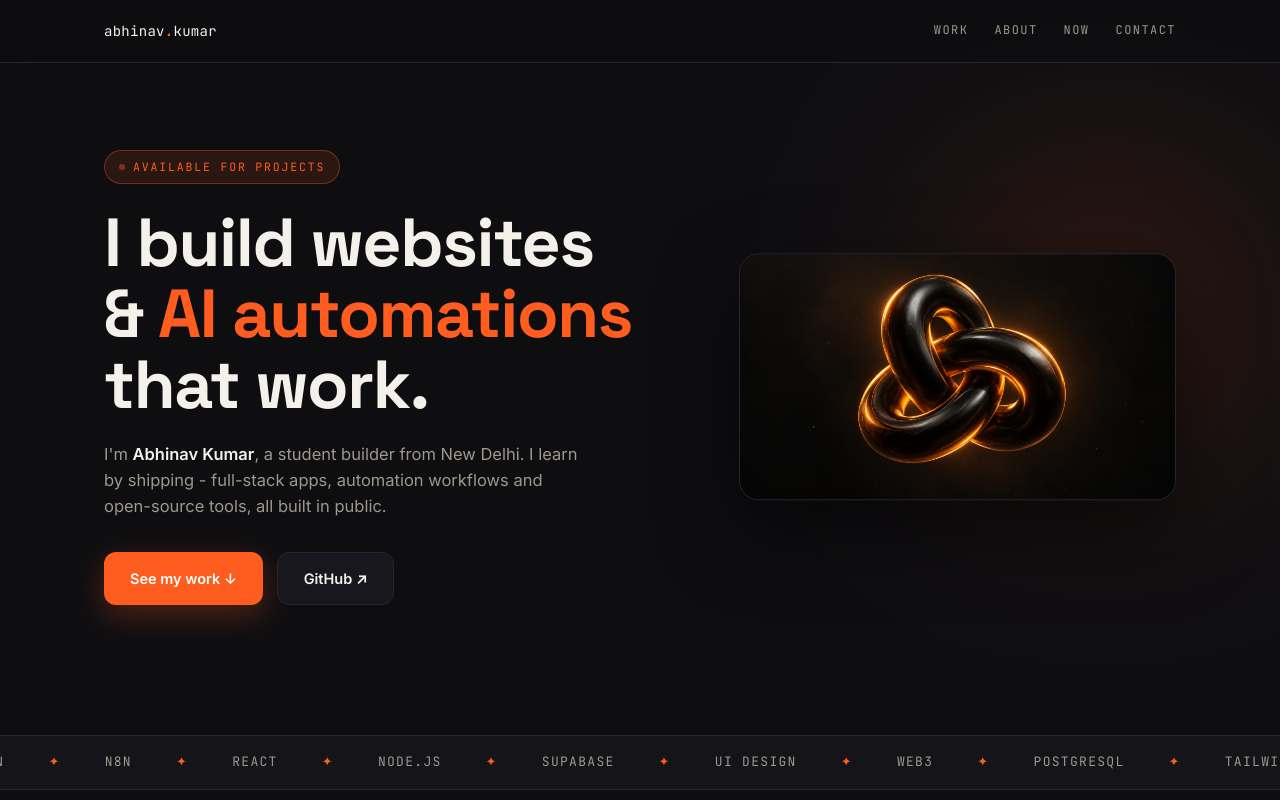
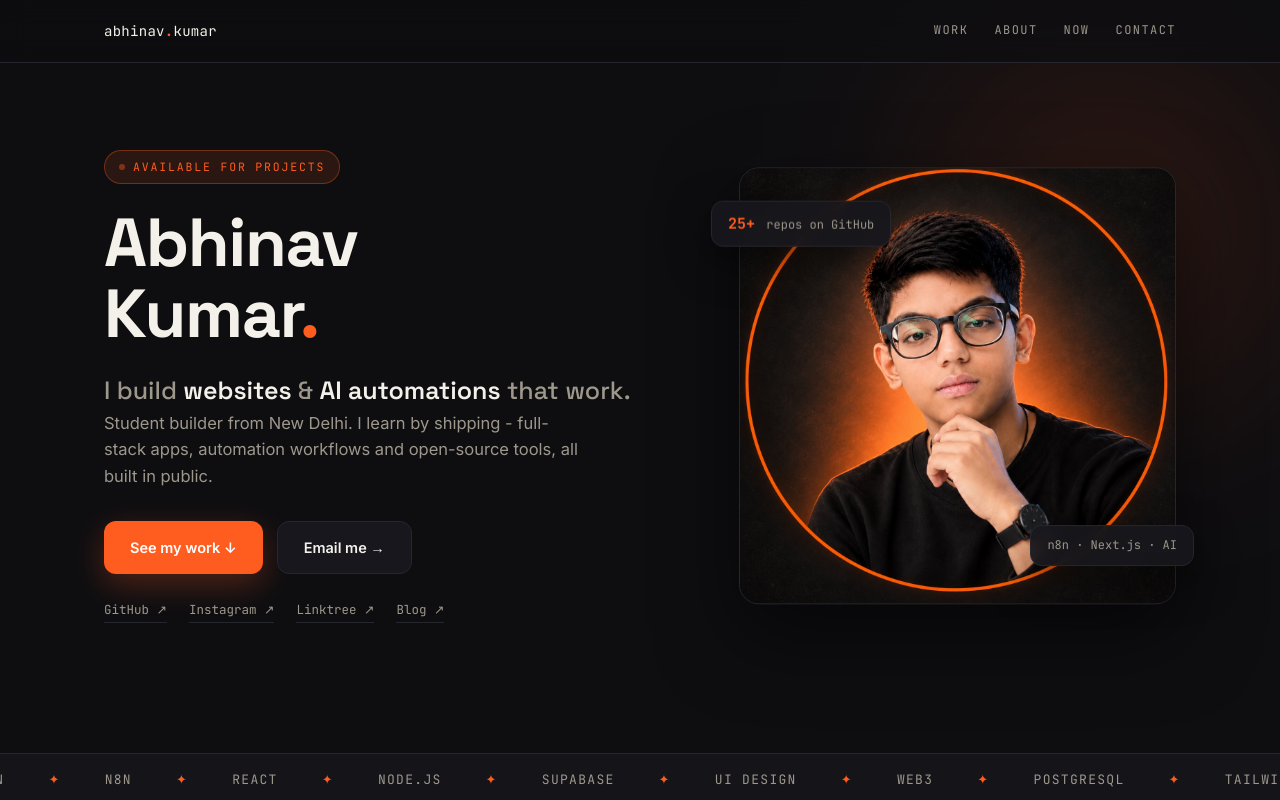
Before and after one commit to a83017083-lab/portfolio, a Next.js app: page / in a window 1280 px wide. Shown: the top 800 px of the page. Built offline with nearby package versions, Linux system fonts and the light colour scheme.

Commit message:
Hero: real photo, rich intro, socials, floating chips

```diff
--- a/app/globals.css
+++ b/app/globals.css
@@ -175,3 +175,41 @@ footer { border-top: 1px solid var(--line); padding: 26px 0 34px; }
 footer .wrap { display: flex; justify-content: space-between; flex-wrap: wrap; gap: 12px; }
 footer span, footer a { font-family: var(--font-mono), monospace; font-size: 12px; color: var(--muted); text-decoration: none; }
 footer a:hover { color: var(--accent); }
+
+/* rich hero additions */
+.hero h1 .accent { color: var(--accent); }
+.hero p.role {
+  font-family: var(--font-display), sans-serif;
+  font-size: clamp(19px, 2.6vw, 25px);
+  font-weight: 500; color: var(--muted);
+  margin-top: 14px;
+}
+.hero p.role b { color: var(--text); font-weight: 600; }
+.hero-socials { display: flex; gap: 22px; margin-top: 26px; flex-wrap: wrap; }
+.hero-socials a {
+  font-family: var(--font-mono), monospace; font-size: 12.5px;
+  color: var(--muted); text-decoration: none;
+  border-bottom: 1px solid var(--line); padding-bottom: 2px;
+  transition: color .2s, border-color .2s;
+}
+.hero-socials a:hover { color: var(--accent); border-color: var(--accent); }
+.hero-art { position: relative; }
+.float-chip {
+  position: absolute;
+  background: rgba(23,23,29,.92);
+  border: 1px solid var(--line);
+  backdrop-filter: blur(8px);
+  border-radius: 12px;
+  padding: 10px 16px;
+  font-family: var(--font-mono), monospace;
+  font-size: 12px; color: var(--muted);
+  box-shadow: 0 14px 40px rgba(0,0,0,.5);
+  white-space: nowrap;
+}
+.float-chip b { color: var(--accent); font-size: 15px; margin-right: 4px; }
+.chip-1 { top: 8%; left: -28px; }
+.chip-2 { bottom: 9%; right: -18px; }
+@media (max-width: 860px) {
+  .chip-1 { left: 6px; }
+  .chip-2 { right: 6px; }
+}
--- a/app/page.tsx
+++ b/app/page.tsx
@@ -115,22 +115,26 @@ export default function Home() {
                 <span className="dot" /> Available for projects
               </motion.span>
               <motion.h1 variants={fadeUp} custom={1} initial="hidden" animate="show">
-                I build websites
+                Abhinav
                 <br />
-                &amp; <span className="accent">AI automations</span>
-                <br />
-                that work.
+                Kumar<span className="accent">.</span>
               </motion.h1>
-              <motion.p className="sub" variants={fadeUp} custom={2} initial="hidden" animate="show">
-                I&apos;m <b>Abhinav Kumar</b>, a student builder from New Delhi. I learn by
-                shipping - full-stack apps, automation workflows and open-source tools, all
-                built in public.
+              <motion.p className="role" variants={fadeUp} custom={2} initial="hidden" animate="show">
+                I build <b>websites</b> &amp; <b>AI automations</b> that work.
               </motion.p>
-              <motion.div className="cta-row" variants={fadeUp} custom={3} initial="hidden" animate="show">
+              <motion.p className="sub" variants={fadeUp} custom={3} initial="hidden" animate="show">
+                Student builder from New Delhi. I learn by shipping - full-stack apps,
+                automation workflows and open-source tools, all built in public.
+              </motion.p>
+              <motion.div className="cta-row" variants={fadeUp} custom={4} initial="hidden" animate="show">
                 <a className="btn btn-primary" href="#work">See my work ↓</a>
-                <a className="btn btn-ghost" href={LINKS.github} target="_blank" rel="noopener noreferrer">
-                  GitHub ↗
-                </a>
+                <a className="btn btn-ghost" href={`mailto:${LINKS.email}`}>Email me →</a>
+              </motion.div>
+              <motion.div className="hero-socials" variants={fadeUp} custom={5} initial="hidden" animate="show">
+                <a href={LINKS.github} target="_blank" rel="noopener noreferrer">GitHub ↗</a>
+                <a href={LINKS.instagram} target="_blank" rel="noopener noreferrer">Instagram ↗</a>
+                <a href={LINKS.linktree} target="_blank" rel="noopener noreferrer">Linktree ↗</a>
+                <a href={LINKS.website} target="_blank" rel="noopener noreferrer">Blog ↗</a>
               </motion.div>
             </div>
             <motion.div
@@ -140,11 +144,25 @@ export default function Home() {
               transition={{ duration: 0.9, delay: 0.25, ease: [0.21, 0.47, 0.32, 0.98] }}
             >
               <motion.img
-                src="/images/hero.jpg"
-                alt="Abstract glowing sculpture"
+                src="/images/abhinav.jpg"
+                alt="Abhinav Kumar"
                 animate={{ y: [0, -10, 0] }}
                 transition={{ duration: 6, repeat: Infinity, ease: "easeInOut" }}
               />
+              <motion.div
+                className="float-chip chip-1"
+                animate={{ y: [0, -8, 0] }}
+                transition={{ duration: 5, repeat: Infinity, ease: "easeInOut", delay: 0.6 }}
+              >
+                <b>25+</b> repos on GitHub
+              </motion.div>
+              <motion.div
+                className="float-chip chip-2"
+                animate={{ y: [0, 9, 0] }}
+                transition={{ duration: 5.5, repeat: Infinity, ease: "easeInOut", delay: 1.2 }}
+              >
+                n8n · Next.js · AI
+              </motion.div>
             </motion.div>
           </div>
         </header>
```
Also changed, not shown: public/images/abhinav.jpg (added).
